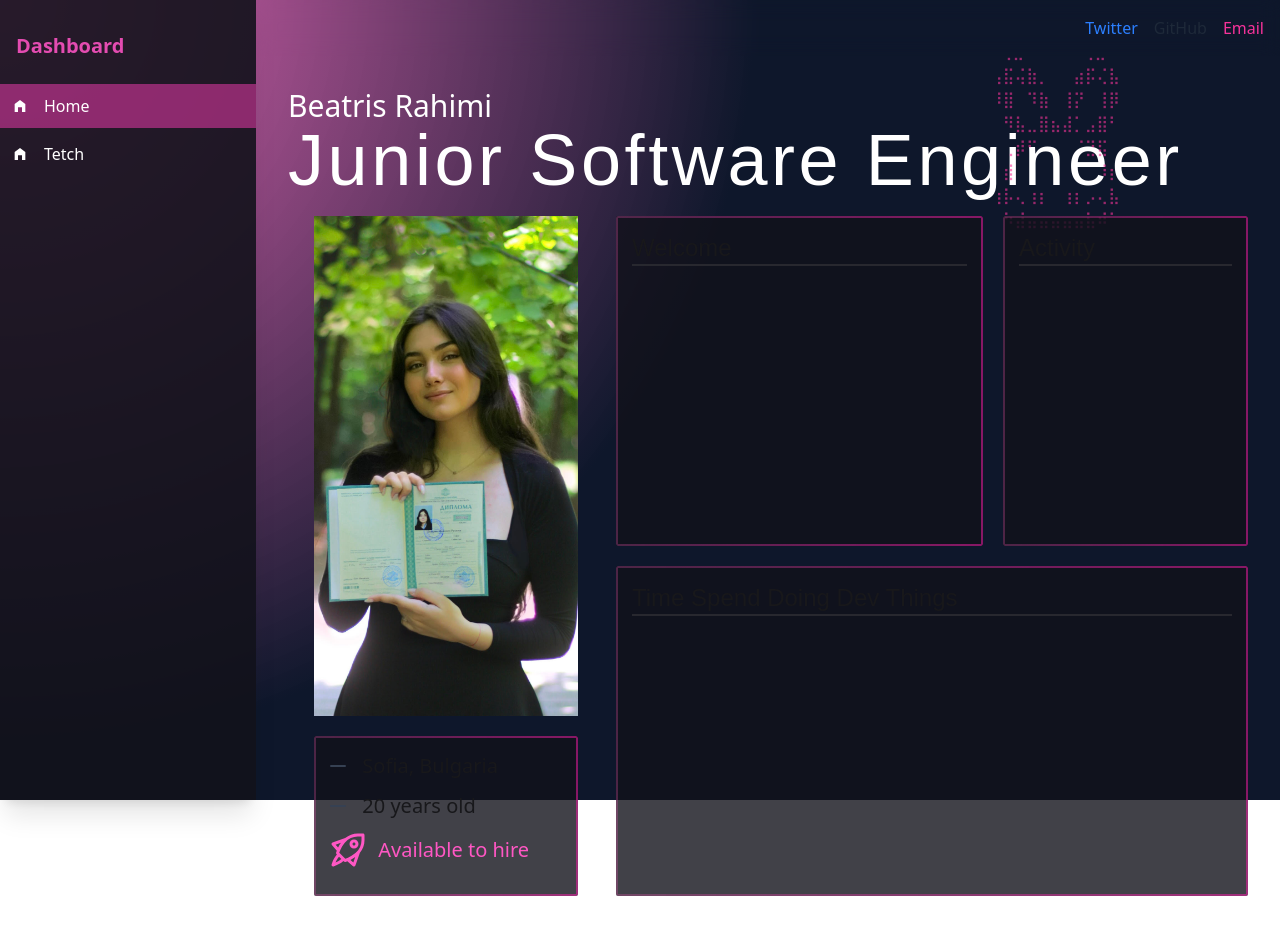
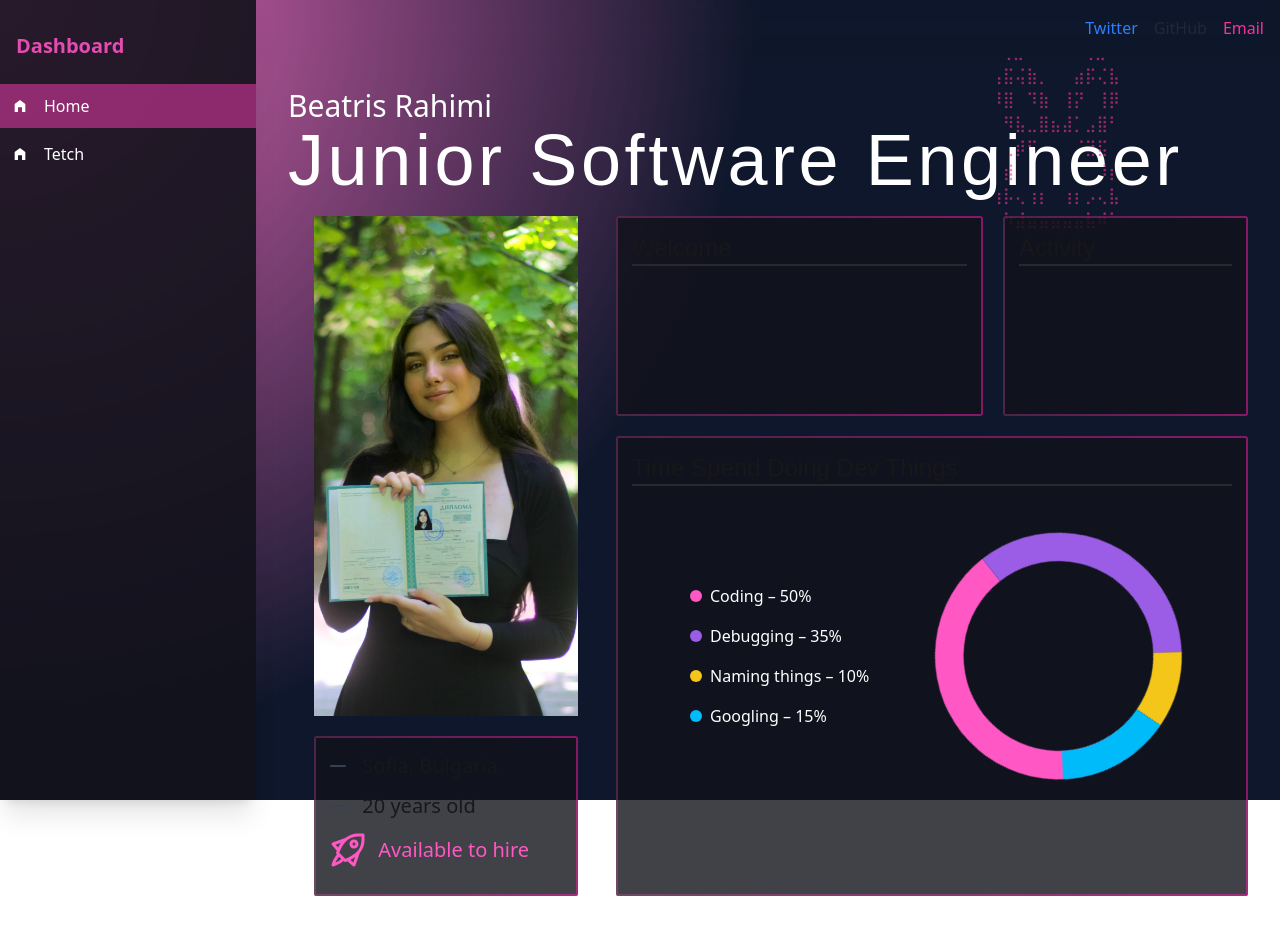
Before and after one commit to BeatrisRah/Portfolio, a React (Vite) app: page / in a window 1280 px wide. Shown: the top 952 px of the page. Built offline with nearby package versions, Linux system fonts and the light colour scheme; a web font is replaced by a local one.

Commit message:
Donut chart

```diff
--- a/src/components/Box.jsx
+++ b/src/components/Box.jsx
@@ -5,7 +5,7 @@ export default function Box({ children, headther = null, className = "" }) {
             className={`glow-border bg-[#12121b]/80 z-0 relative p-4 ${className}`} >
 
             {headther && (
-                <div className={`border-b-2 border-[#28282F] w-full text-${headther.textPosition}`} >
+                <div className={`border-b-2 border-[#28282F] mb-10 w-full text-${headther.textPosition}`} >
                     <h1 className="jersay text-2xl">{headther.title}</h1>
                 </div>
             )}
--- a/src/index.css
+++ b/src/index.css
@@ -45,3 +45,22 @@ scroll-behavior: smooth;
 .drop-shadow-glow{
   text-shadow: 0px 0px 32px rgba(255,0,123,1);
 }
+
+.donut-spin {
+  animation: spin 5s linear infinite;
+  transition: transform 0.3s ease;
+}
+
+.donut-spin:hover {
+  animation-play-state: paused;
+}
+
+@keyframes spin {
+  0% {
+    transform: rotate(0deg);
+  }
+
+  100% {
+    transform: rotate(360deg);
+  }
+}
--- /dev/null
+++ b/src/sections/home/DonutChart.jsx
@@ -0,0 +1,61 @@
+export default function DonutChart({ size = 260, stroke = 30, className = '' }) {
+    const data = [
+        { label: 'Coding', percent: 50, color: '#ff57c4' },
+        { label: 'Debugging', percent: 35, color: '#9b5de5' },
+        { label: 'Naming things', percent: 10, color: '#F4C61A' },
+        { label: 'Googling', percent: 15, color: '#00bbf9' },
+    ];
+
+    const radius = (size - stroke) / 2;
+    const circumference = 2 * Math.PI * radius;
+
+    let offset = 0;
+
+    return (
+        <div className={`flex items-center gap-4 ${className}`}>
+
+            <ul className="text-md text-white w-1/2">
+                {data.map((item, i) => (
+                    <li key={i} className="flex gap-2 items-center p-2">
+                        <span
+                            className="inline-block w-3 h-3 rounded-full"
+                            style={{ backgroundColor: item.color }}
+                        ></span>
+                        {item.label} – {item.percent}%
+                    </li>
+                ))}
+            </ul>
+            <svg
+                className="donut-spin"
+                width={size}
+                height={size}
+                viewBox={`0 0 ${size} ${size}`}
+            >
+                {data.map((slice, i) => {
+                    const dash = (slice.percent / 100) * circumference;
+                    const dasharray = `${dash} ${circumference - dash}`;
+                    const strokeDashoffset = circumference - offset;
+
+                    const circle = (
+                        <circle
+                            key={i}
+                            cx={size / 2}
+                            cy={size / 2}
+                            r={radius}
+                            stroke={slice.color}
+                            strokeWidth={stroke}
+                            fill="none"
+                            strokeDasharray={dasharray}
+                            strokeDashoffset={strokeDashoffset}
+                            strokeLinecap="butt"
+                        />
+                    );
+
+                    offset += dash;
+                    return circle;
+                })}
+            </svg>
+
+        </div>
+    );
+};
--- a/src/sections/home/Home.jsx
+++ b/src/sections/home/Home.jsx
@@ -1,5 +1,6 @@
 import { Element } from "react-scroll";
 import Box from "../../components/Box";
+import DonutChart from "./DonutChart";
 
 export default function Home() {
 
@@ -58,7 +59,9 @@ export default function Home() {
                     <Box
                         headther={{ textPosition: 'start', title: 'Time Spend Doing Dev Things' }}
                         className="w-full"
-                    />
+                    >
+                        <DonutChart className="w-10/12 mx-auto" />
+                    </Box>
                 </div>
             </div>
         </Element>
```
